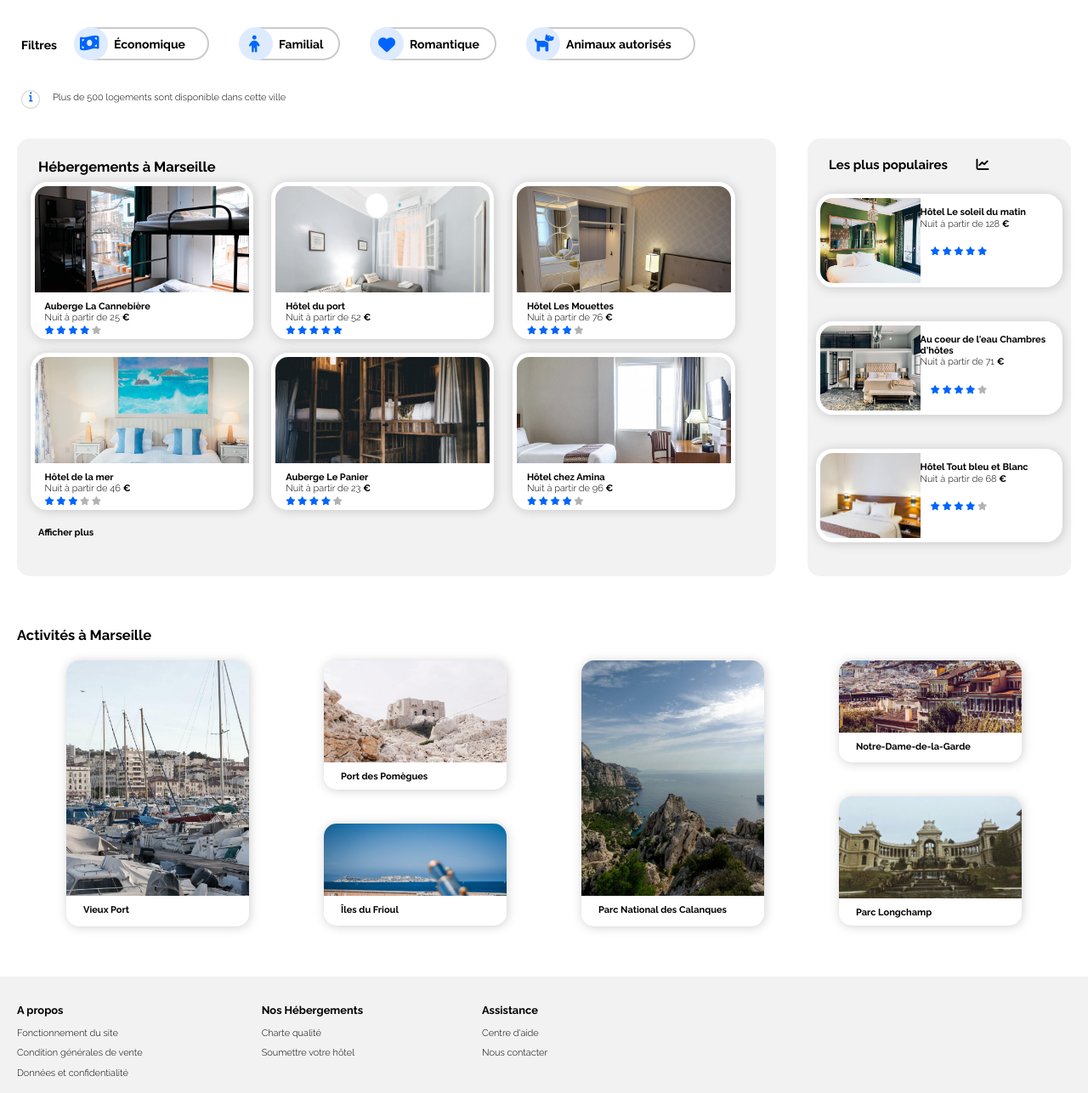
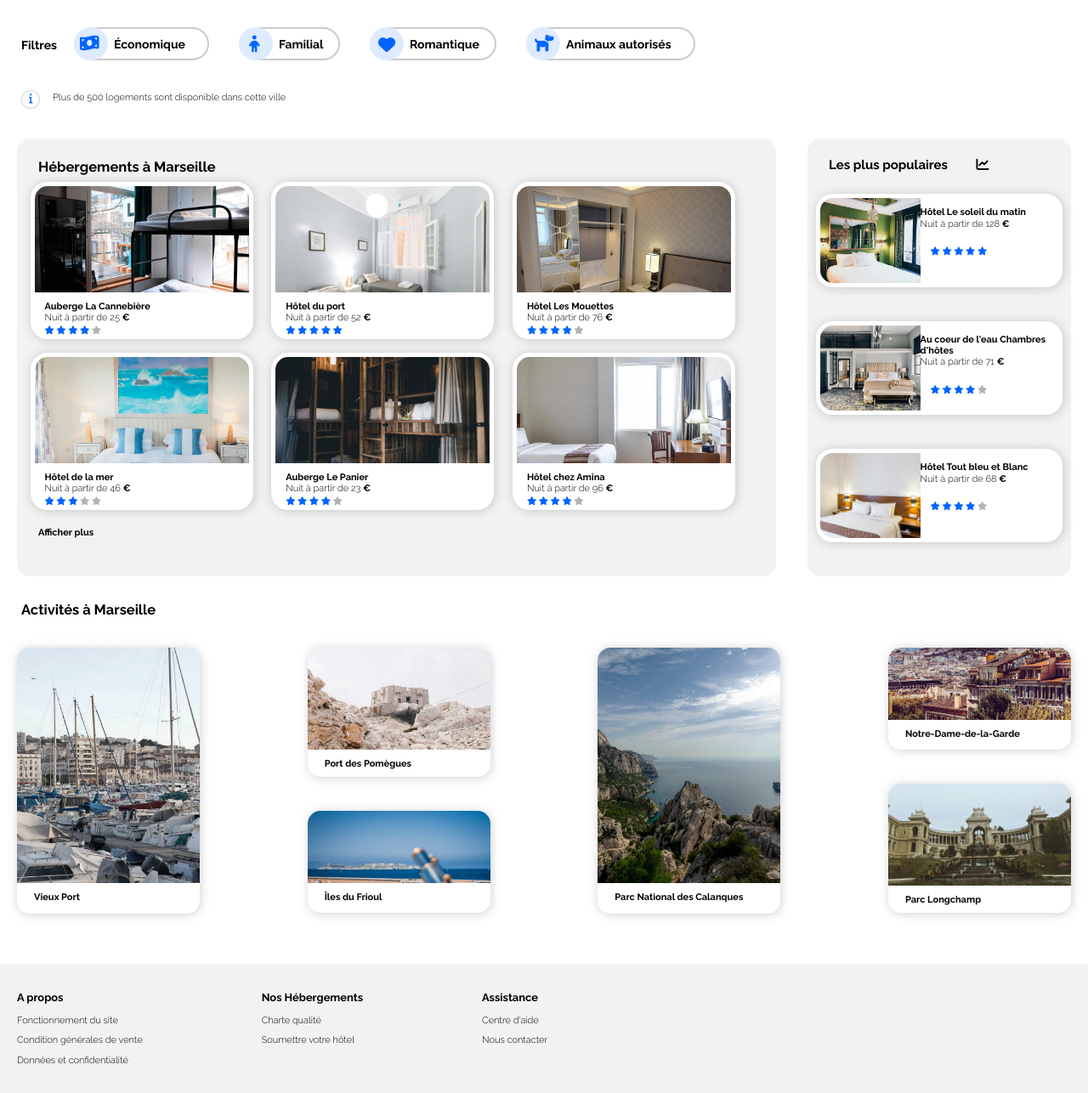
Before and after one commit to jeremybosqui/P2_Bosqui_BOOKI, a plain HTML site: page index.html in a window 1280 px wide. Shown: the part 234-1520 px from the top of the page at 85% size. Drawn offline with Linux system fonts and the light colour scheme.

Commit message:
update style css

```diff
--- a/asset/css/style.css
+++ b/asset/css/style.css
@@ -478,9 +478,9 @@ header {
 #premierblocactivites {
     display: inline-flex;
     flex-wrap: wrap;
-    width: 100%;
-    justify-content: space-evenly;
-    gap: 65px;
+    justify-content: space-between;
+    width: 100%;
+    gap: 30px;
 }
 #premierblocactivites a {
     text-decoration: none;
@@ -488,7 +488,7 @@ header {
 }
 /* ============ modification du titre activites =====================*/
 #titreactivites {
-    margin: 20px;
+    margin: 5px;
 }
 /* agencement du dernier bloc contenant le reste des images */
 #finalimg1 {
@@ -617,6 +617,13 @@ footer {
 /*=========================   debut du media screen version TABLETTE =========================*/
 @media (min-width : 768px) and (max-width : 991px) {
     /*==================== modificaiton des textes en responsive     =================*/
+    .dot i {
+        color: #0065FC;
+        position: relative;
+        top: 2.5px;
+        left: 8px;
+        font-size: 12px;
+    }
     body {
         font-size: 12px;
     }
@@ -810,6 +817,13 @@ footer {
     body {
         font-size: 11px;
     }
+    .dot i {
+        color: #0065FC;
+        position: relative;
+        top: 2.5px;
+        left: 8px;
+        font-size: 12px;
+    }
     /*====== modification texte partie filtre =====*/
     #container1 {
         font-size: 14px;
@@ -822,6 +836,15 @@ footer {
         position: relative;
         top: 13px;
         margin-right: 20px;
+    }
+    /*==========================   modification texte partie activites  =================================*/
+    #titreactivites {
+        margin-bottom: -5px;
+        margin: 5px;
+    }
+    #parentactivites {
+        margin: 20px;
+        margin-top: -35px;
     }
 /*===================================================   agencement des blocs des hebergements à marseille   =====================================*/
 #parent {
@@ -1521,6 +1544,7 @@ input {
 #parentactivites {
     margin: 20px;
     margin-top: 30px;
+
 }
 #premierblocactivites {
     display: inline-flex;
--- a/index.html
+++ b/index.html
@@ -296,10 +296,13 @@
     </div>
 
 <!---------------début de l'agencement du bloc contenant les activites à faire------------------>
-    <h2 id="titreactivites">Activités à Marseille</h2>
+
     <div id="parentactivites">
         <div id="premierblocactivites">
-            <a href="#">
+            <h2 id="titreactivites">Activités à Marseille</h2>
+            <div id="premierblocactivites">
+
+                <a href="#">
                 <div id="premiereimg">
                     <div id="finalimg1"></div>
                     <p>Vieux Port</p>
@@ -339,6 +342,7 @@
                     </div>
                 </a>
             </div>
+            </div>
         </div>
     </div>
  <!-----------début de l'agencement du footer------------------------>
```
